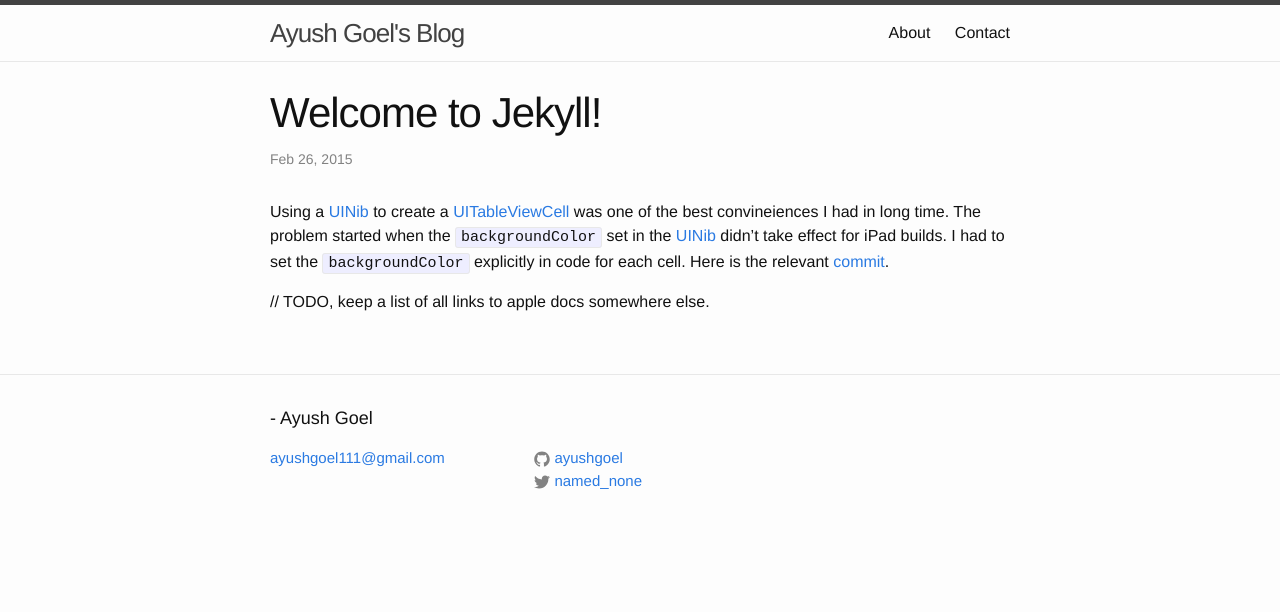
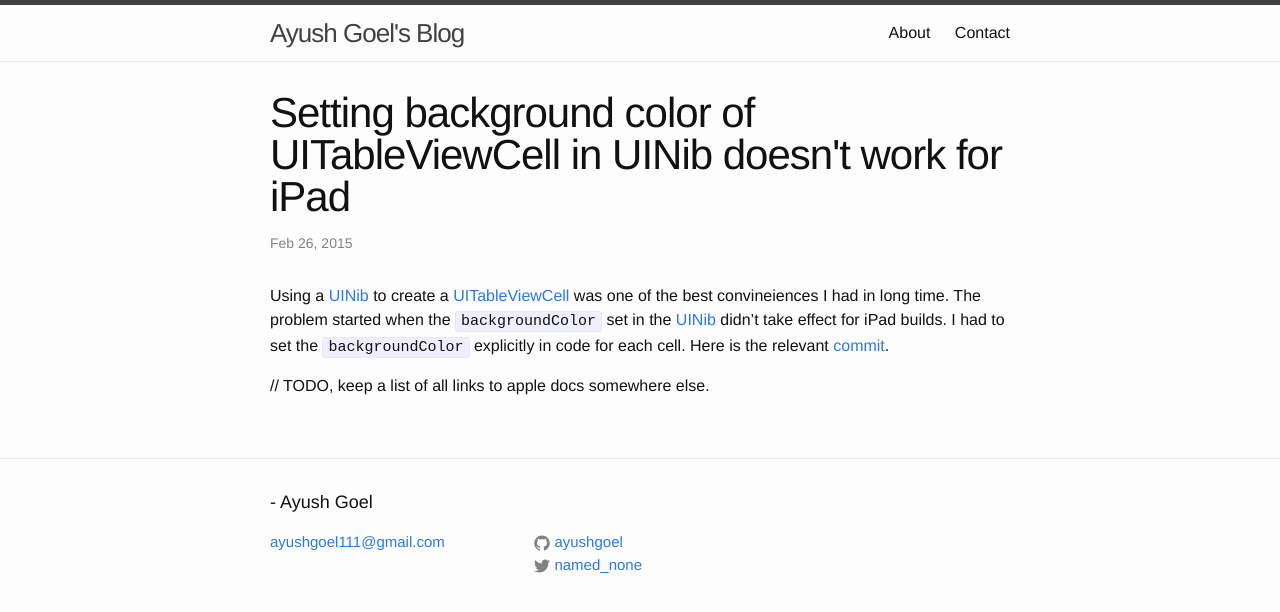
Before and after one commit to ayushgoel/ayushgoel.github.io, a Jekyll site: the page built from _posts/2015-02-26-ipad-cell-problem.md, in a window 1280 px wide. Shown: the top 612 px of the page. Built offline with Jekyll 4.4.1, drawn with Linux system fonts in a browser that asks for light colours.

Commit message:
Update title for post

```diff
--- a/_posts/2015-02-26-ipad-cell-problem.md
+++ b/_posts/2015-02-26-ipad-cell-problem.md
@@ -1,5 +1,5 @@
 ---
-title:  "Welcome to Jekyll!"
+title:  "Setting background color of UITableViewCell in UINib doesn't work for iPad"
 categories: iOS issue
 ---
 Using a [UINib][UINib] to create a [UITableViewCell][UITableViewCell] was one of the best convineiences I had in long time. The problem started when the `backgroundColor` set in the [UINib][UINib] didn't take effect for iPad builds.
```
